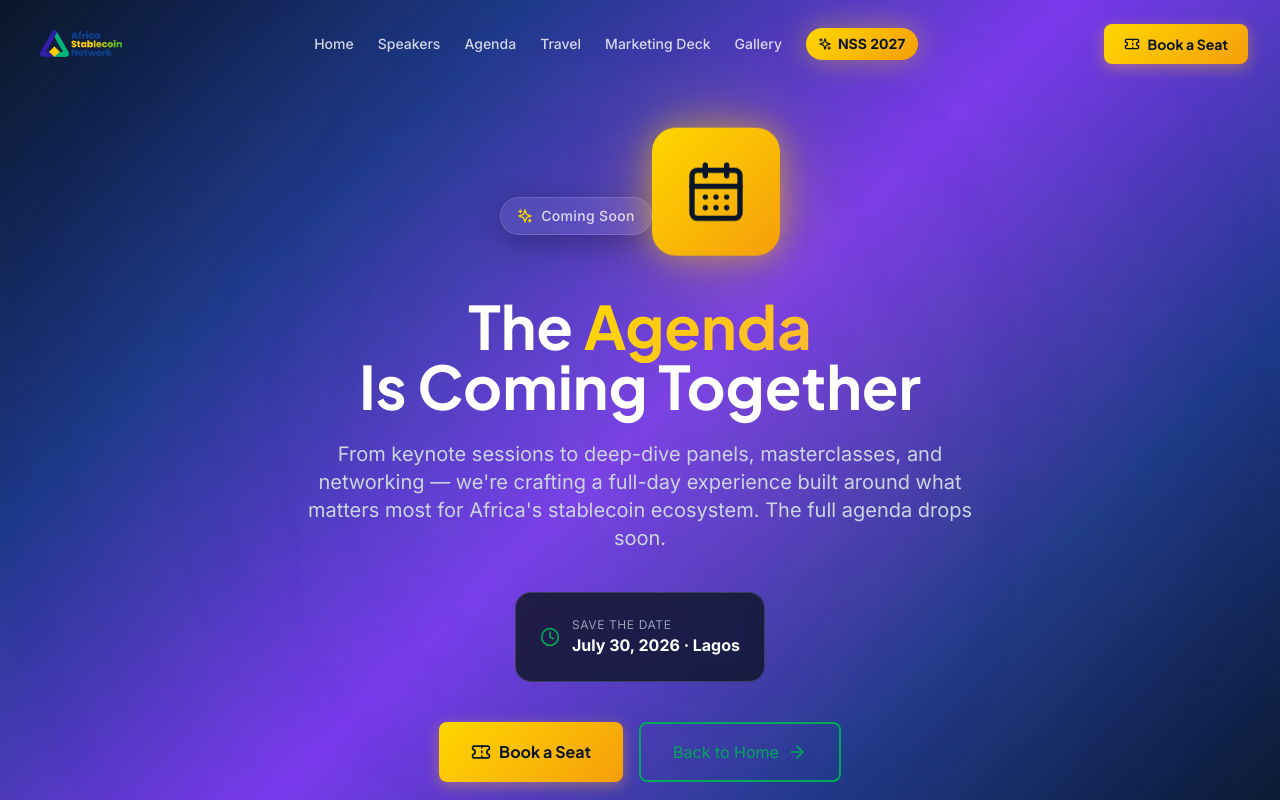
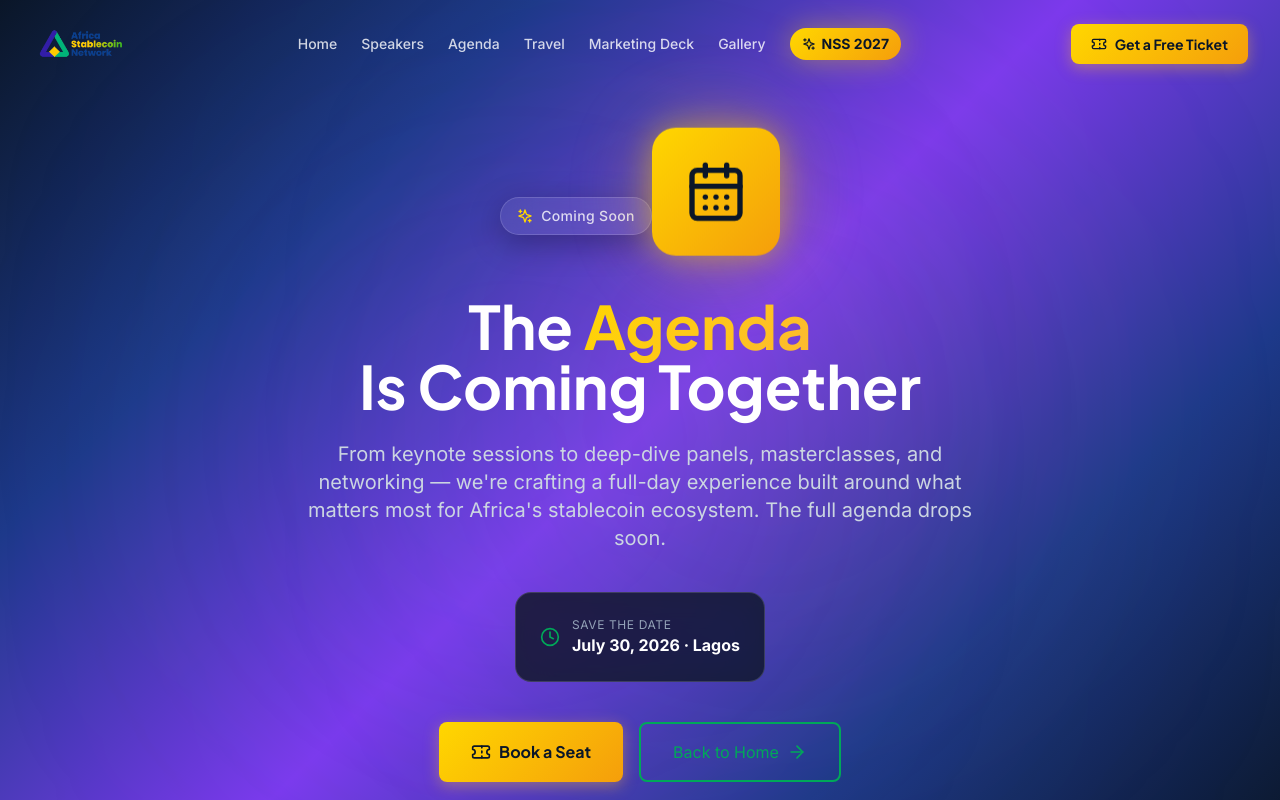
Before and after one commit to flingen/nssnew22, a React (Vite) app: page /agenda in a window 1280 px wide. Shown: the top 800 px of the page. Built offline with nearby package versions, Linux system fonts and the light colour scheme.

Commit message:
Update Header.tsx

```diff
--- a/src/components/layout/Header.tsx
+++ b/src/components/layout/Header.tsx
@@ -156,7 +156,7 @@ export function Header() {
               className="btn-primary hidden sm:inline-flex items-center gap-2 px-5 py-2.5 text-sm"
             >
               <Ticket className="w-4 h-4" />
-              Book a Seat
+              Get a Free Ticket
             </a>
             <button
               onClick={() => setIsMobileMenuOpen(!isMobileMenuOpen)}
@@ -179,7 +179,7 @@ export function Header() {
                 className="btn-primary mt-2 w-full text-center py-3 sm:hidden inline-flex items-center justify-center gap-2"
               >
                 <Ticket className="w-4 h-4" />
-                Book a Seat
+                Get a Free Ticket
               </a>
             </nav>
           </div>
```
